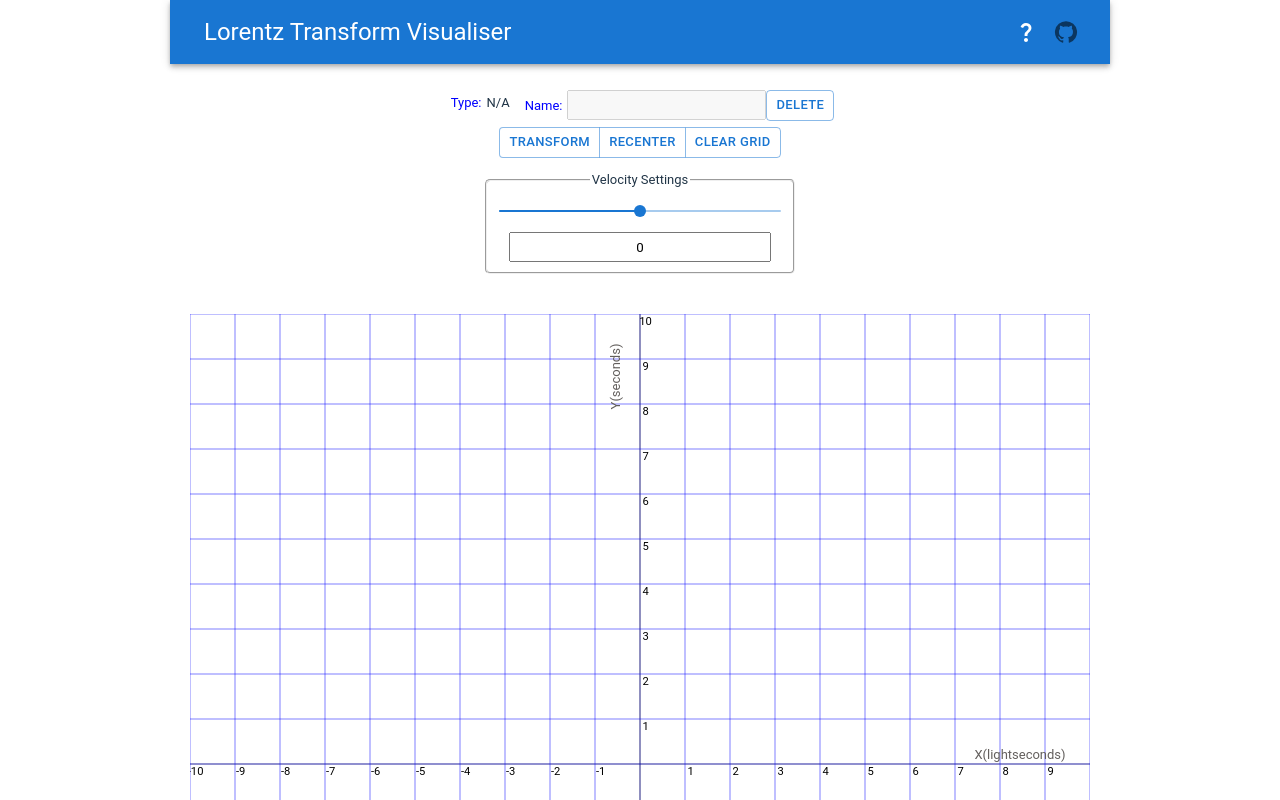
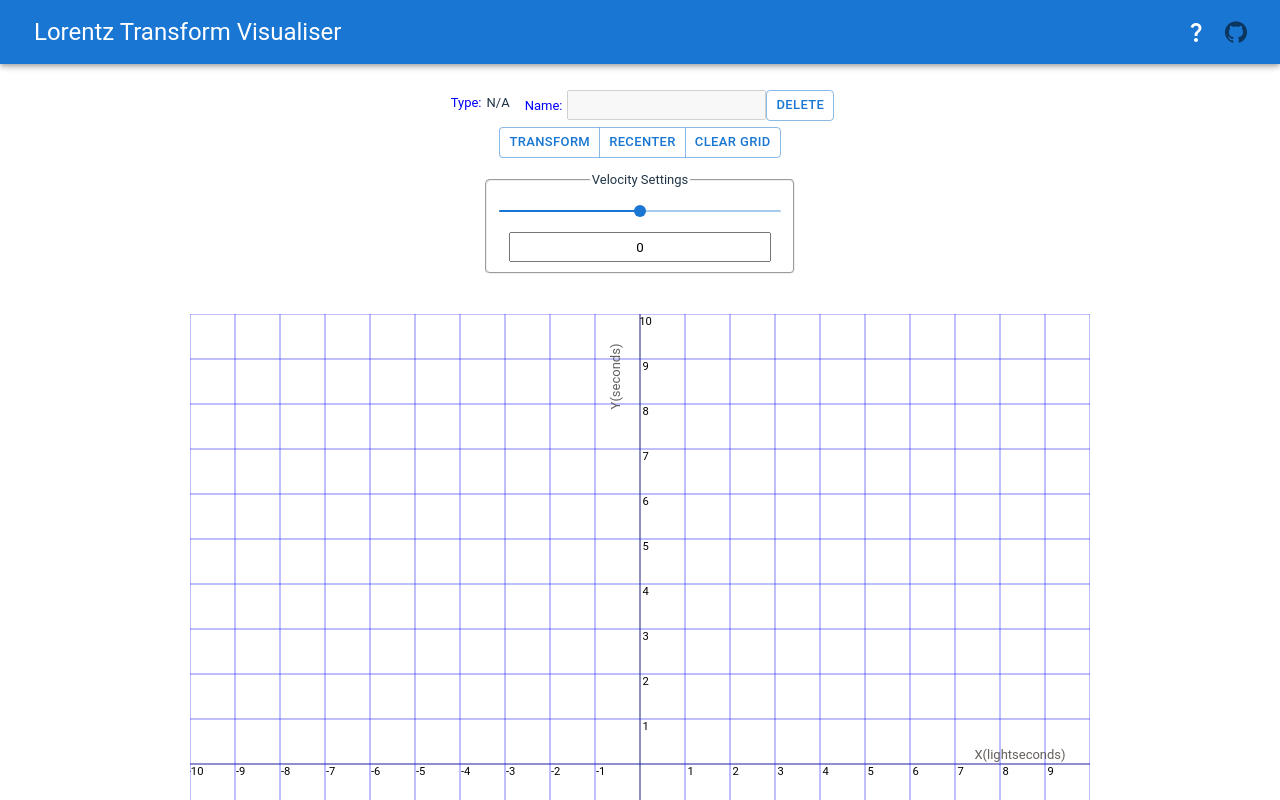
Before and after one commit to Expressionless-Ball-Thing/relativity-visualiser, a React (Vite) app: page / in a window 1280 px wide. Shown: the top 800 px of the page. Built offline with nearby package versions, Linux system fonts and the light colour scheme.

Commit message:
Minor style fixes.

```diff
--- a/src/App.tsx
+++ b/src/App.tsx
@@ -1,9 +1,27 @@
 import "./App.css";
 import { useState } from "react";
 import { ToolBar } from "./assets/Toolbar";
-import  Grid from "./assets/Grid";
+import Grid from "./assets/Grid";
 import NavBar from "./assets/NavBar/NavBar";
-import { Clicked, EventNode, Items, Mode, WorldLine } from "./assets/types_interfaces";
+import {
+  Clicked,
+  EventNode,
+  Items,
+  Mode,
+  WorldLine,
+} from "./assets/types_interfaces";
+import { Box } from "@mui/material";
+import { styled } from "@mui/system";
+
+const ContentWrap = styled(Box)`
+  text-align: center;
+  padding: 64px;
+`;
+
+const GridWrap = styled(Box)`
+  display: block;
+  margin: auto 20px;
+`;
 
 const App = () => {
   const [clicked, setClicked] = useState<Clicked>({
@@ -18,13 +36,13 @@ const App = () => {
     if (clicked.event !== null) {
       setItems({
         events: items.events.filter(
-          (event: EventNode) => (event.id !== clicked.event!.id)
+          (event: EventNode) => event.id !== clicked.event!.id
         ),
         worldlines: items.worldlines.filter(
           (worldline: WorldLine) =>
-            (worldline.source.id !== clicked.event!.id &&
-            worldline.target.id !== clicked.event!.id)
-        )
+            worldline.source.id !== clicked.event!.id &&
+            worldline.target.id !== clicked.event!.id
+        ),
       });
     } else {
       setItems({
@@ -47,22 +65,23 @@ const App = () => {
       for (let i: number = 0; i < tempEvents.length; i++) {
         if (tempEvents[i].id === clicked.event.id) {
           tempEvents[i].name = event.target!.value;
-          setItems({...items, events: tempEvents})
+          setItems({ ...items, events: tempEvents });
           return;
         }
       }
     } else if (clicked.worldline !== null) {
       let tempWorldlines = [...items.worldlines];
       for (let i: number = 0; i < tempWorldlines.length; i++) {
-        if (tempWorldlines[i].source === clicked.worldline.source && tempWorldlines[i].target === clicked.worldline.target) {
+        if (
+          tempWorldlines[i].source === clicked.worldline.source &&
+          tempWorldlines[i].target === clicked.worldline.target
+        ) {
           tempWorldlines[i].name = event.target!.value;
-          setItems({...items, worldlines: tempWorldlines})
+          setItems({ ...items, worldlines: tempWorldlines });
           return;
         }
       }
     }
-
-    ;
   };
   const lorentz_factor = 1 / Math.sqrt(1 - Math.pow(velocity, 2));
   const transform = (event: EventNode): EventNode => {
@@ -79,7 +98,7 @@ const App = () => {
     return {
       source: transform(worldline.source),
       target: transform(worldline.target),
-      name: worldline.name
+      name: worldline.name,
     };
   });
 
@@ -92,6 +111,7 @@ const App = () => {
   return (
     <div className="App">
       <NavBar />
+      <ContentWrap>
         <ToolBar
           clicked={clicked}
           deleteStuff={deleteStuff}
@@ -101,11 +121,14 @@ const App = () => {
           recenter={recenter}
           setItems={setItems}
         />
-      <div className="Grid">
+        <GridWrap>
           <Grid
             deleteStuff={deleteStuff}
             items={items}
-        transformedItems={{events: transformedEvents, worldlines: transformedWorldlines}}
+            transformedItems={{
+              events: transformedEvents,
+              worldlines: transformedWorldlines,
+            }}
             clicked={clicked}
             setClicked={setClicked}
             setItems={setItems}
@@ -113,7 +136,8 @@ const App = () => {
             setMode={setMode}
             velocity={velocity}
           />
-      </div>
+        </GridWrap>
+      </ContentWrap>
     </div>
   );
 };
--- a/src/assets/NavBar/NavBar.tsx
+++ b/src/assets/NavBar/NavBar.tsx
@@ -12,7 +12,7 @@ const NavbarBox = styled('div')`
 `
 
 const StyledNavBar = styled(AppBar)`
-  position: static;
+  position: fixed;
 `;
 
 const Title = styled(Typography)`
```
Lines whose indentation alone changed are shown as unchanged.
